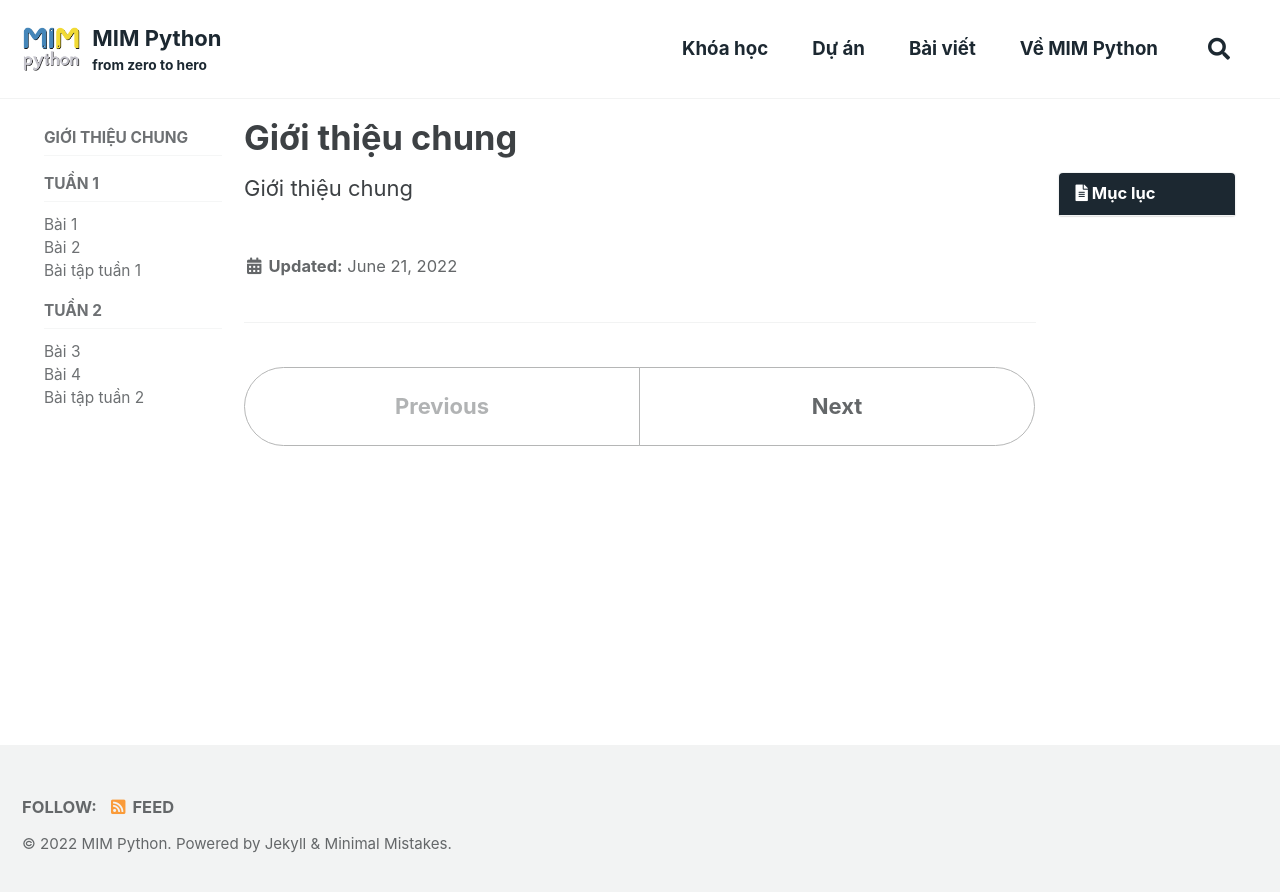
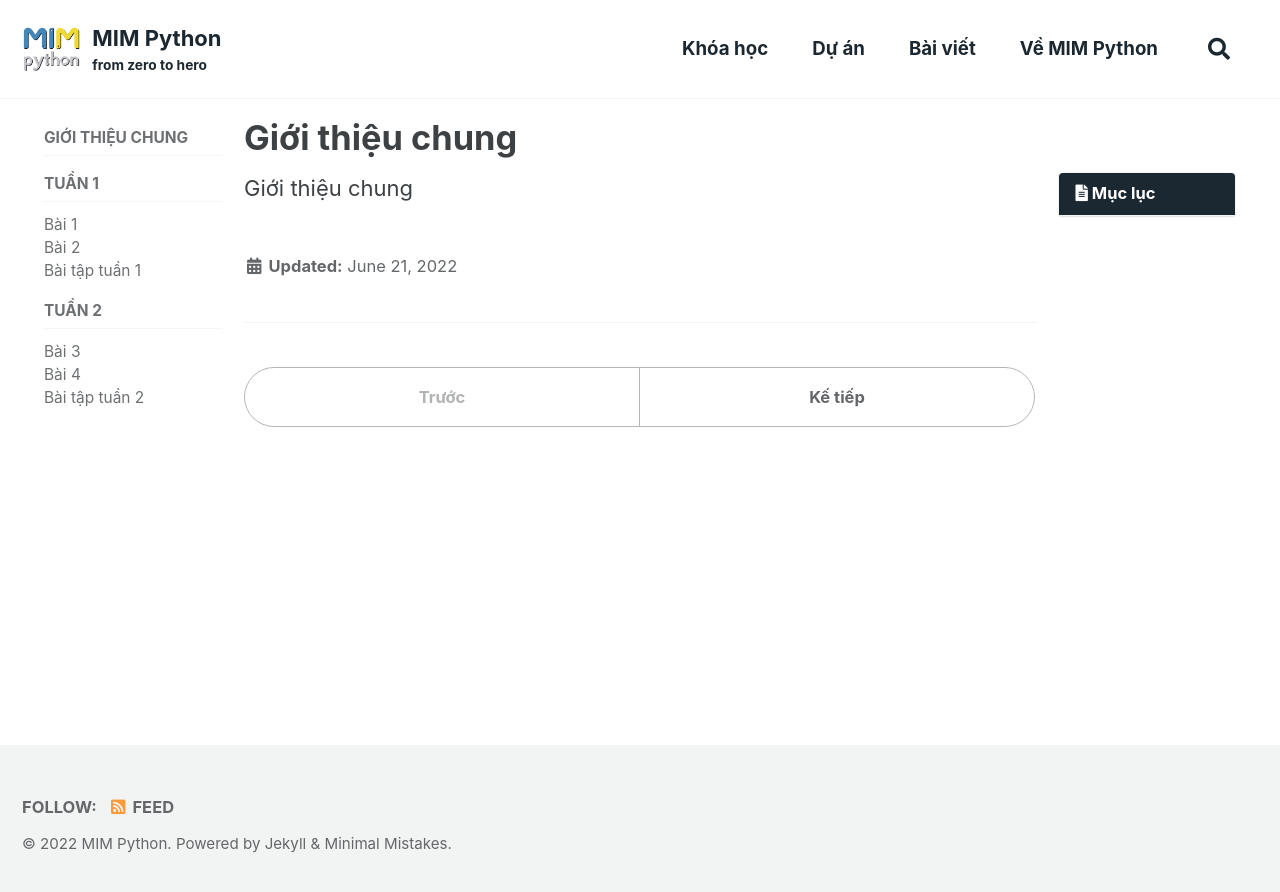
Before and after one commit to MIMPython/mimpython.github.io, a Jekyll site: the page built from _foobar/01-gioi-thieu-chung.md, in a window 1280 px wide. Shown: the top 892 px of the page. Built offline with Jekyll 4.4.1, drawn with Linux system fonts in a browser that asks for light colours; cached includes are drawn as plain includes.

Commit message:
Resize next and previous

```diff
--- a/_data/ui-text.yml
+++ b/_data/ui-text.yml
@@ -8,11 +8,11 @@ cons: &DEFAULT
   skip_content               : "Skip to content"
   skip_footer                : "Skip to footer"
   page                       : "Page"
-  pagination_previous        : "Previous"
-  pagination_next            : "Next"
+  pagination_previous        : "Trước"
+  pagination_next            : "Kế tiếp"
   breadcrumb_home_label      : "Home"
   breadcrumb_separator       : "/"
-  menu_label                 : "Toggle menu"
+  menu_label                 : "Hiển thị mục lục"
   search_label               : "Toggle search"
   toc_label                  : "Mục lục"
   ext_link_label             : "Direct link"
--- a/_sass/minimal-mistakes/_navigation.scss
+++ b/_sass/minimal-mistakes/_navigation.scss
@@ -124,7 +124,7 @@
     float: left;
     width: 50%;
     font-family: $sans-serif;
-    font-size: $type-size-5;
+    font-size: $type-size-6;
     font-weight: bold;
     text-align: center;
     text-decoration: none;
```
Also changed, not shown: _projects/punch-pygame.md (+3 -1 lines).
